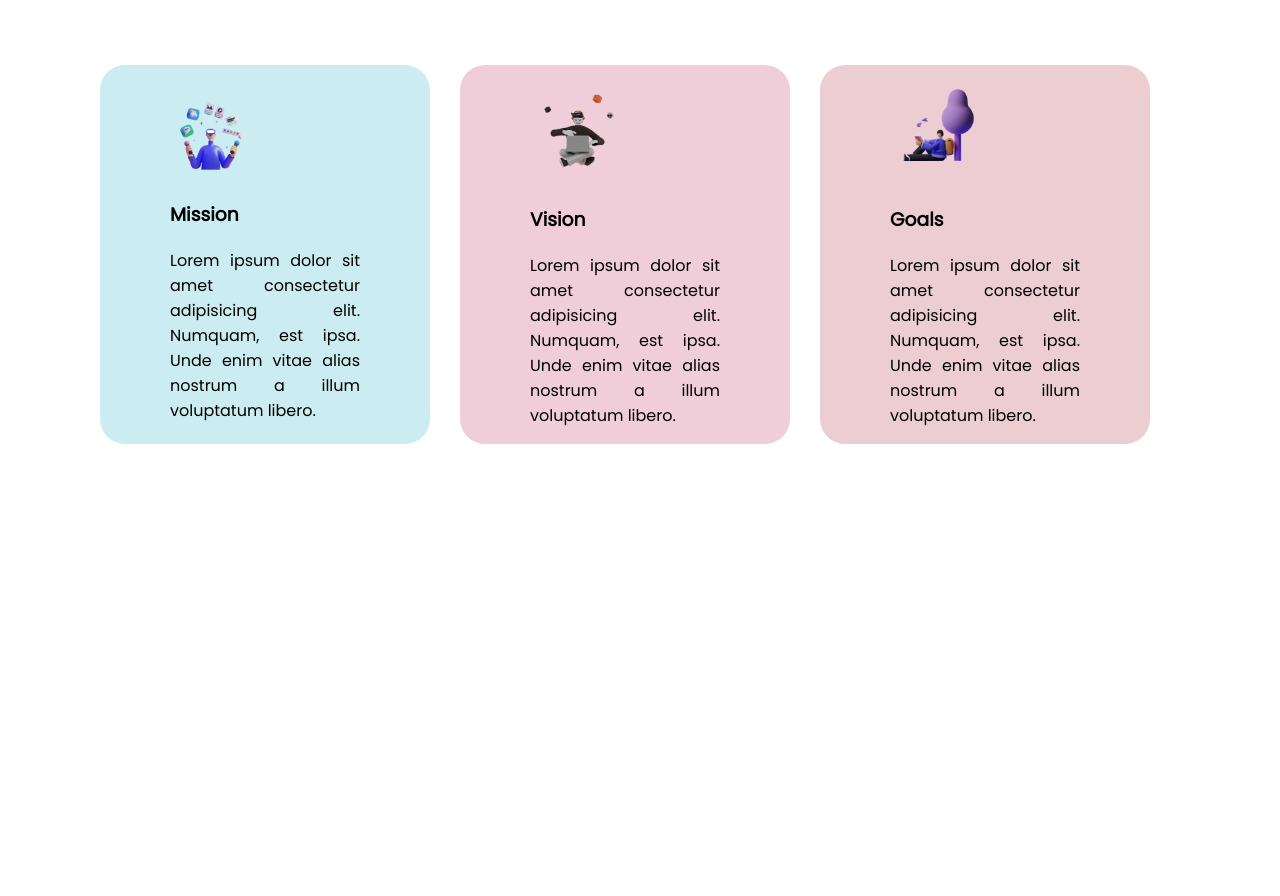
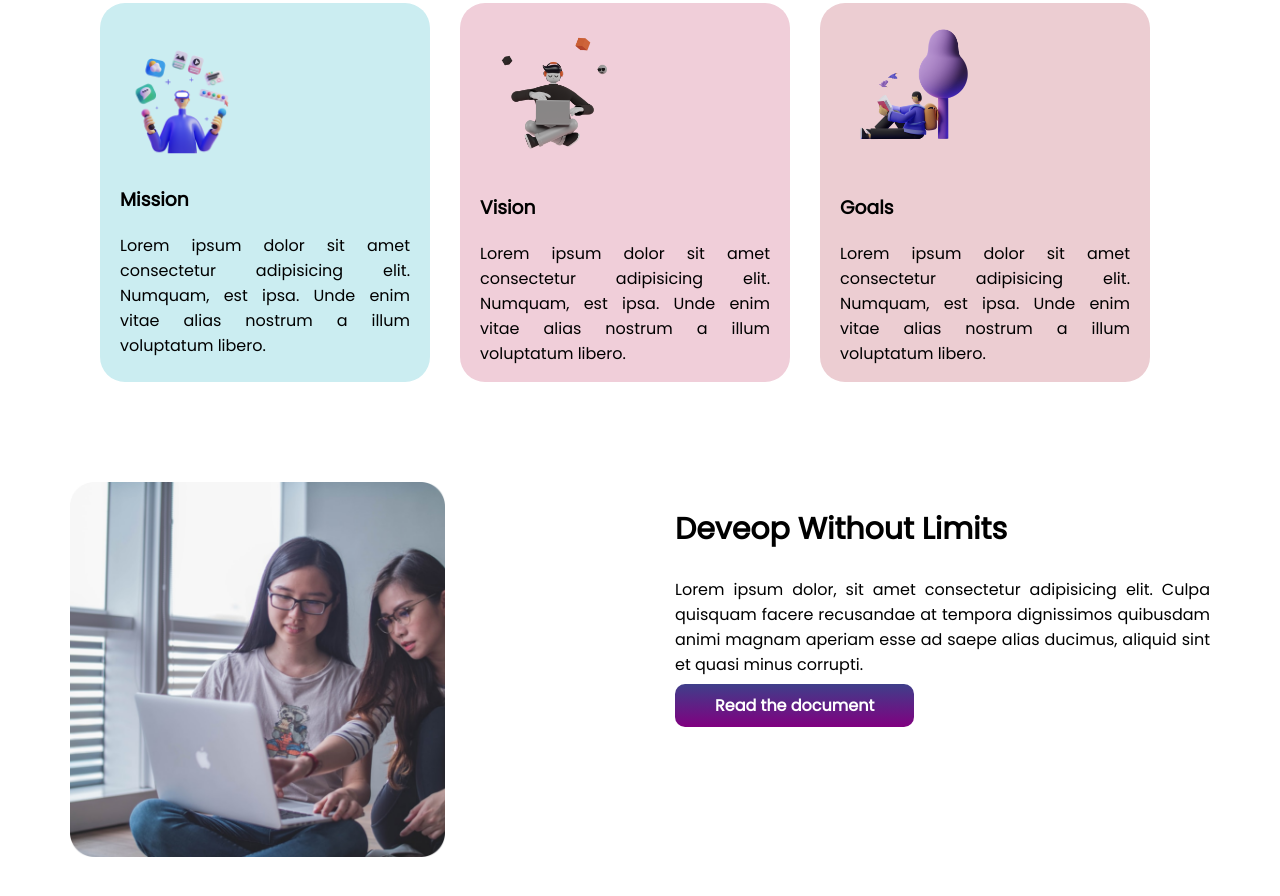
Before and after one commit to Samira-Shajahan-Borsha/portfolio-assignment, a plain HTML site: page index.html in a window 1280 px wide. Shown: the part 620-1516 px from the top of the page. Before the commit the page ends 1164 px from the top, so only its background shows below. Drawn offline with Linux system fonts and the light colour scheme.

Commit message:
3 section added

```diff
--- a/index.html
+++ b/index.html
@@ -50,7 +50,19 @@
                 <p>Lorem ipsum dolor sit amet consectetur adipisicing elit. Numquam, est ipsa. Unde enim vitae alias
                     nostrum a illum voluptatum libero.</p>
             </div>
-
+        </div>
+    </section>
+    <section class="flexible-container ">
+            <div class="half-width">
+                <img src="images/pictures/coding.png" alt="">
+            </div>
+            <div class="half-width margin-right">
+                <h2>Deveop Without Limits</h2>
+                <p>Lorem ipsum dolor, sit amet consectetur adipisicing elit. Culpa quisquam facere recusandae at
+                    tempora dignissimos quibusdam animi magnam aperiam esse ad saepe alias ducimus, aliquid sint et
+                    quasi minus corrupti.</p>
+                <a  class="button" href="">Read the document</a>
+            </div>
         </div>
     </section>
 </body>
--- a/style.css
+++ b/style.css
@@ -17,14 +17,18 @@ p{
 .flexible-container{
     display: flex;
     margin-bottom: 50px;
-    margin-top: 20px;
+    margin-top: 10px;
 }
 .half-width{
     width: 50%;
-    padding-left: 50px;
+    padding-left: 70px;
+
+}
+.half-width h2{
+    text-align: left;
 }
 .half-width img{
-    width: 80%;
+    width: 70%;
 }
 .button{
     text-decoration: none;
@@ -41,8 +45,8 @@ p{
 .mission-width-fixed{
     width: 50%;
     margin-right: 30px;
-    padding-right: 70px;
-    padding-left: 70px;
+    padding-right: 20px;
+    padding-left: 20px;
     border-radius: 25px;
 }
 .margin-fixed{
@@ -61,3 +65,7 @@ p{
 #color3{
     background-color: rgb(236, 205, 210);
 }
+.margin-right{
+    margin-right: 70px;
+
+}
```
